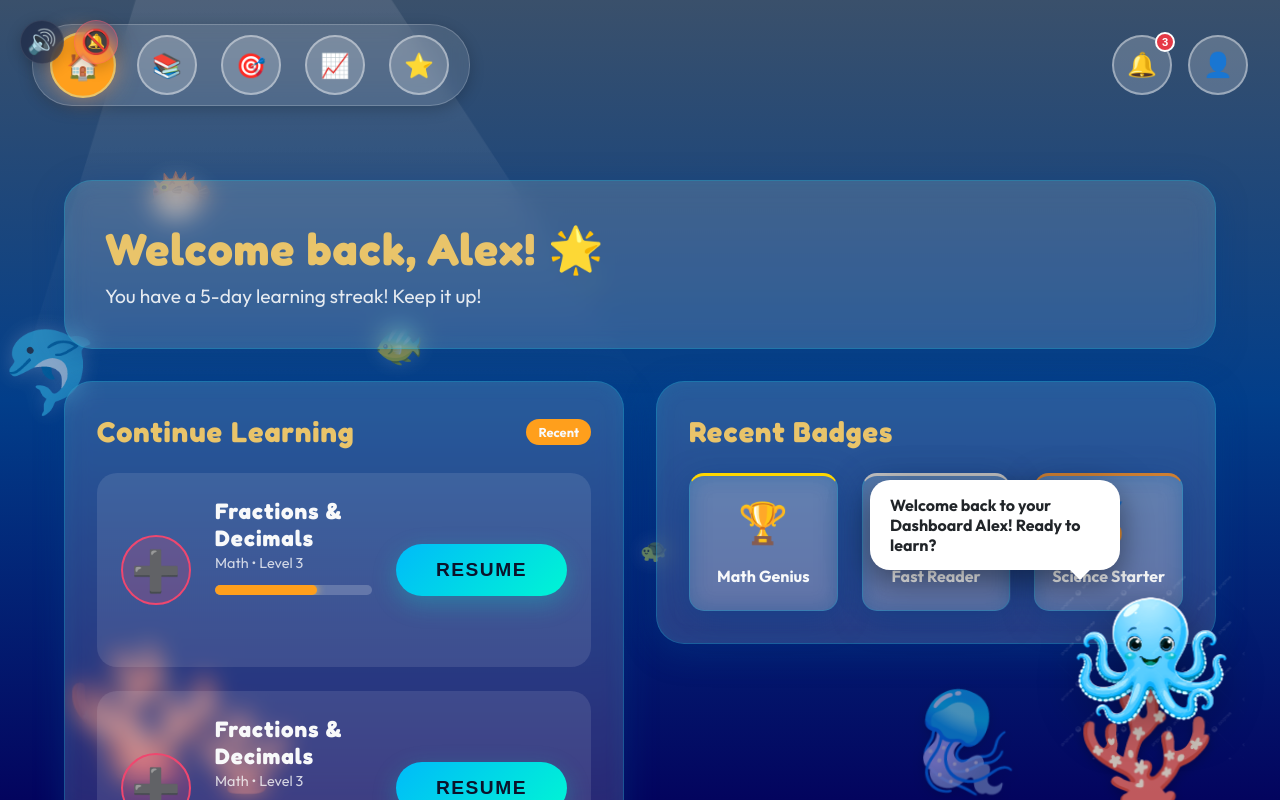
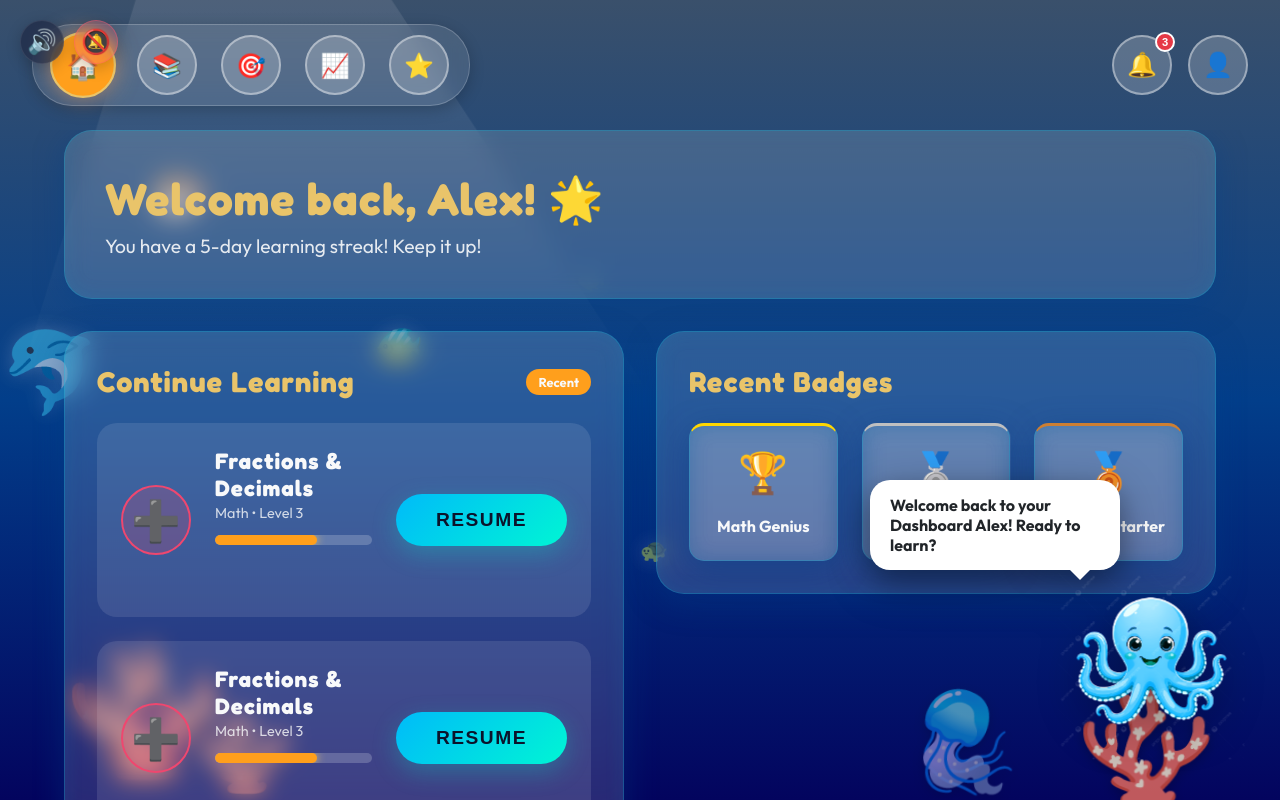
Before and after one commit to AiProjects2006/EDUGENAI_SCRUM_67_Student_UI_Implementation, a React (Vite) app: page /dashboard in a window 1280 px wide. Built offline with nearby package versions, Linux system fonts and the light colour scheme.

Commit message:
every single page now has the exact same, perfect gap below the top navigation bar

```diff
--- a/src/components/layout/OceanLayout/OceanLayout.css
+++ b/src/components/layout/OceanLayout/OceanLayout.css
@@ -132,7 +132,7 @@
   overflow-y: auto;
   overflow-x: hidden;
   padding: 2rem;
-  padding-top: 100px; /* Space for top nav */
+  padding-top: 130px; /* Uniform space for top nav */
   width: 100%;
   box-sizing: border-box;
 }
--- a/src/features/primary/dashboard/Dashboard.css
+++ b/src/features/primary/dashboard/Dashboard.css
@@ -2,7 +2,7 @@
   max-width: 1400px;
   width: 100%;
   margin: 0 auto;
-  padding: 80px 2rem 2rem; /* Add top padding to account for fixed nav */
+  padding: 0 2rem 2rem; /* Add top padding to account for fixed nav */
   overflow-x: hidden;
   box-sizing: border-box;
 }
--- a/src/features/primary/modules/Modules.css
+++ b/src/features/primary/modules/Modules.css
@@ -1,7 +1,7 @@
 .modules-page {
   max-width: 1000px;
   margin: 0 auto;
-  padding: 2rem 1rem;
+  padding: 0 1rem 2rem;
 }
 
 .modules-header {
--- a/src/features/primary/notes/Notes.css
+++ b/src/features/primary/notes/Notes.css
@@ -1,7 +1,7 @@
 .notes-page {
   max-width: 1000px;
   margin: 0 auto;
-  padding: 2rem 1rem;
+  padding: 0 1rem 2rem;
 
 }
 
--- a/src/features/primary/saved/SavedItems.css
+++ b/src/features/primary/saved/SavedItems.css
@@ -1,7 +1,7 @@
 .saved-items-page {
   max-width: 1200px;
   margin: 0 auto;
-  padding: 2rem 1rem;
+  padding: 0 1rem 2rem;
 }
 
 .saved-header {
```
